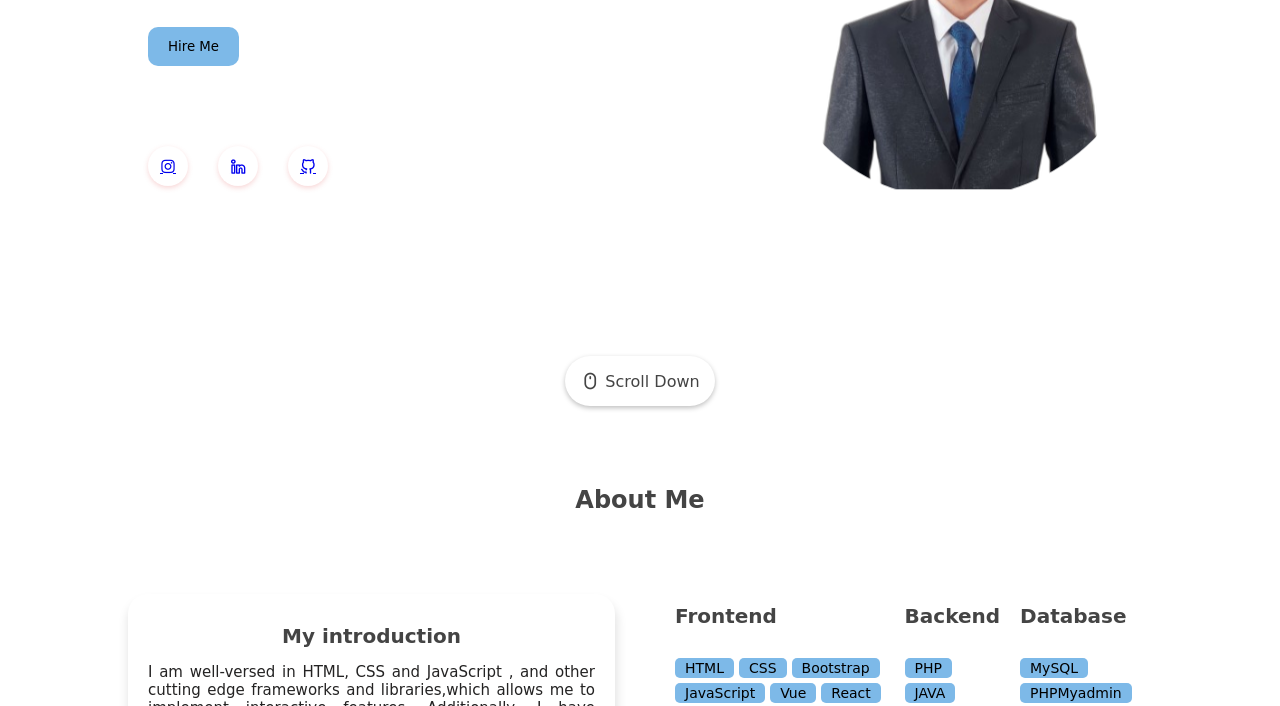
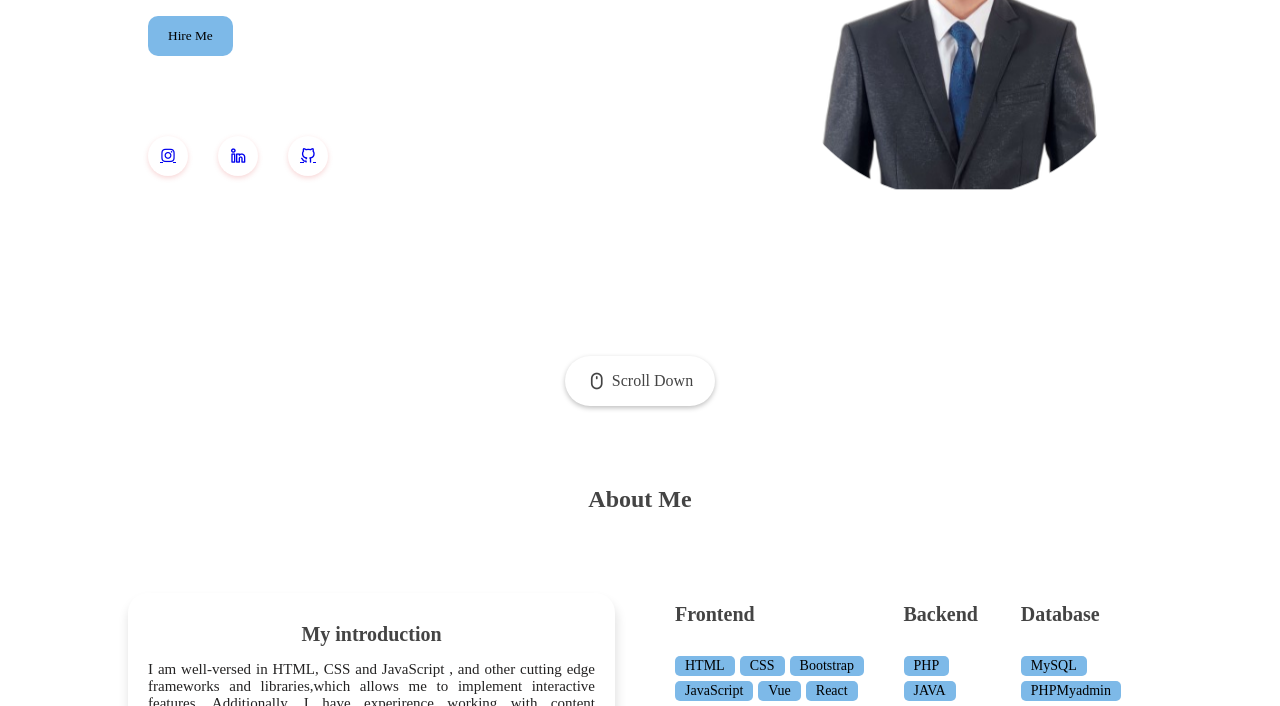
Before and after one commit to Nis3D/portfolio-website-HTML-CSS-JS-main, a plain HTML site: page index.html in a window 1280 px wide. Shown: the part 394-1100 px from the top of the page. Drawn offline with nearby package versions, Linux system fonts and the light colour scheme.

Commit message:
font changes

```diff
--- a/css/style.css
+++ b/css/style.css
@@ -26,7 +26,7 @@
     margin: 0;
     padding: 0;
     box-sizing: border-box;
-    font-family:"Kalam", cursive;
+    font-family:"Tinos", serif;
 }
 
 /* ----- SMOOTH SCROLL ----- */
```
